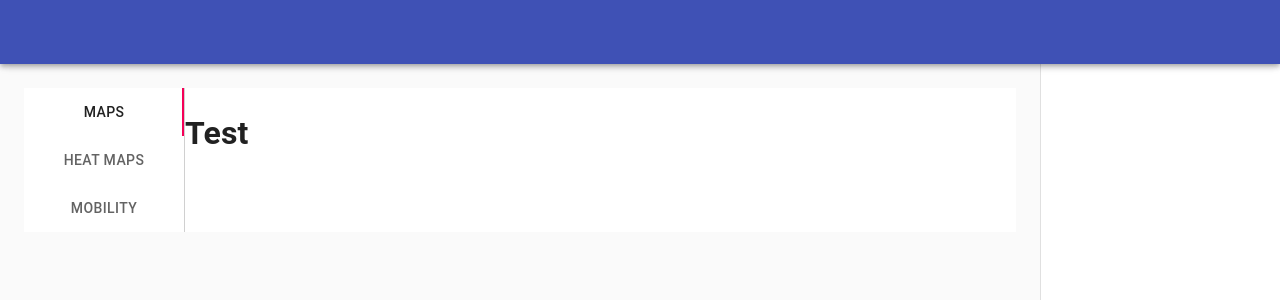
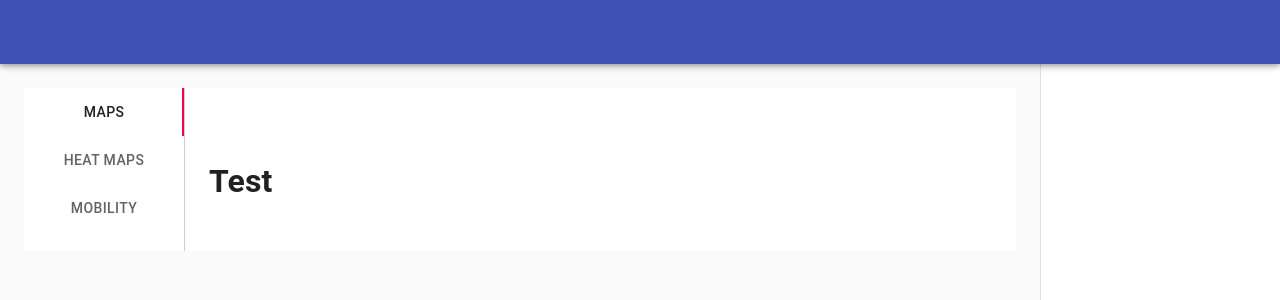
Before and after one commit to trackitdown2020/rona-client, a React (Create React App) app: page / in a window 1280 px wide. Shown: the top 300 px of the page. Built offline with nearby package versions, Linux system fonts and the light colour scheme.

Commit message:
Restructured vertical tabs and fixed Chip selection

```diff
--- a/src/components/Chip/index.jsx
+++ b/src/components/Chip/index.jsx
@@ -2,15 +2,14 @@ import React, { useState } from 'react';
 import MuiChip from '@material-ui/core/Chip';
 
 function Chip(props) {
-    const { onClick, id, label } = props;
-    const [clicked, setClicked] = useState(false);
+    const { onClick, id, label, clicked } = props;
 
+    console.log(clicked)
     const handleOnClick = (e) => {
         onClick({
             id,
             selected: !clicked
         });
-        setClicked(!clicked);
     }
 
     return (
--- a/src/components/VerticalTabs/index.jsx
+++ b/src/components/VerticalTabs/index.jsx
@@ -3,6 +3,7 @@ import Tabs from "@material-ui/core/Tabs";
 import Tab from "@material-ui/core/Tab";
 import { TabPanel } from "./TabPanel";
 import styles from "./styles.module.css";
+import Typography from '@material-ui/core/Typography';
 
 function a11yProps(index) {
   return {
@@ -35,11 +36,16 @@ function VerticalTabs(props) {
         })}
       </Tabs>
       {tabs.map((tab, index) => {
-        const { label, component } = tab;
+        const { component, title } = tab;
         const Component = component;
         return (
           <TabPanel value={value} index={index}>
-            <Component />
+            <div className={styles.tabContent}>
+                <Typography variant="h3" gutterBottom className={styles.tabTitle}>
+                  { title ? title : ''}
+                </Typography>
+              <Component />
+            </div>
           </TabPanel>
         );
       })}
--- a/src/components/VerticalTabs/styles.module.css
+++ b/src/components/VerticalTabs/styles.module.css
@@ -11,3 +11,12 @@
   --divider-color: #d0d0d0;
   border-right: 1px solid var(--divider-color);
 }
+
+.tabContent {
+  width: 100%;
+  padding: 24px;
+}
+
+.tabTitle {
+  padding-bottom: 24px;
+}
--- a/src/features/mobility-graph/index.jsx
+++ b/src/features/mobility-graph/index.jsx
@@ -5,6 +5,7 @@ import { LineGraph } from '../../components/LineGraph';
 import { makeStyles } from '@material-ui/core/styles';
 import Grid from '@material-ui/core/Grid';
 import Typography from '@material-ui/core/Typography';
+import { LoadingSpinner } from '../../components/LoadingSpinner';
 
 const typeSelection = [
     {
@@ -39,8 +40,8 @@ const typeSelection = [
 
 const useStyles = makeStyles((theme) => ({
   chipsContainer: {
-      width: '80%',
-      margin: 24
+      marginTop: 24,
+      width: '60%',
   }
 }));
 
@@ -50,9 +51,20 @@ function MobilityGraph() {
     const [types, setTypes] = useState([]);
 
     const handleOnClick = ({ id, selected }) => {
-        const newTypesList = [...types];
+        if(id === 'all') {
+            setTypes(['all']);
+            return;
+        } else {
+            let newTypesList;
+            if(types.includes('all')) {
+                newTypesList = [];
+            } else {
+                newTypesList= [...types];
+            }
             if(selected) {
+                if(!newTypesList.includes(id)) {
                     newTypesList.push(id);
+                }
             } else {
                 let index = newTypesList.findIndex(value => value === id);
                 console.log(index);
@@ -60,33 +72,19 @@ function MobilityGraph() {
             }
             setTypes(newTypesList);
         }
+    }
 
     const { response, error, loading } = useFetchMobility('US', '', types);
 
-    // const hTicks = [];
-    // if(response) {
-    //     response.forEach((value, index) => {
-    //         if(index % 5 === 0 && value[0] !== 'Date') {
-    //             hTicks.push(value[0]);
-    //         }
-    //     });
-    // }
-    // console.log(hTicks);
-
-
+    console.log(typeSelection, types);
     return (
         <>
-            <Typography variant="h3" gutterBottom>
-                Mobility of the US
-            </Typography>
             <LineGraph
-                width={'1500px'}
+                width={'1300px'}
                 height={'500px'}
                 data={response}
                 hAxis={{title: 'Date', gridlines: { count: 5 }}}
                 vAxis={{title: 'Percentage', format: 'percent', baseline: 0, baselineColor: 'black'}}
-                title={'Mobility'}
-                subtitle={'test'}
             />
             <Grid
                 container
@@ -96,7 +94,12 @@ function MobilityGraph() {
                 className={classes.chipsContainer}
             >
                 {
-                    typeSelection.map(({id, label}) => (<Chip id={id} label={label} onClick={handleOnClick}/>))
+                    typeSelection.map(({id, label}) =>
+                        (<Chip id={id}
+                            label={label}
+                            clicked={types.includes(id)}
+                            onClick={handleOnClick}
+                        />))
                 }
             </Grid>
 
--- a/src/routes/Home.jsx
+++ b/src/routes/Home.jsx
@@ -21,6 +21,7 @@ const tabs = [
     },
     {
       label: "Mobility",
+      title: "Mobility of people",
       component: () => <MobilityGraph/>,
     },
 ];
```
Lines whose indentation alone changed are shown as unchanged.
